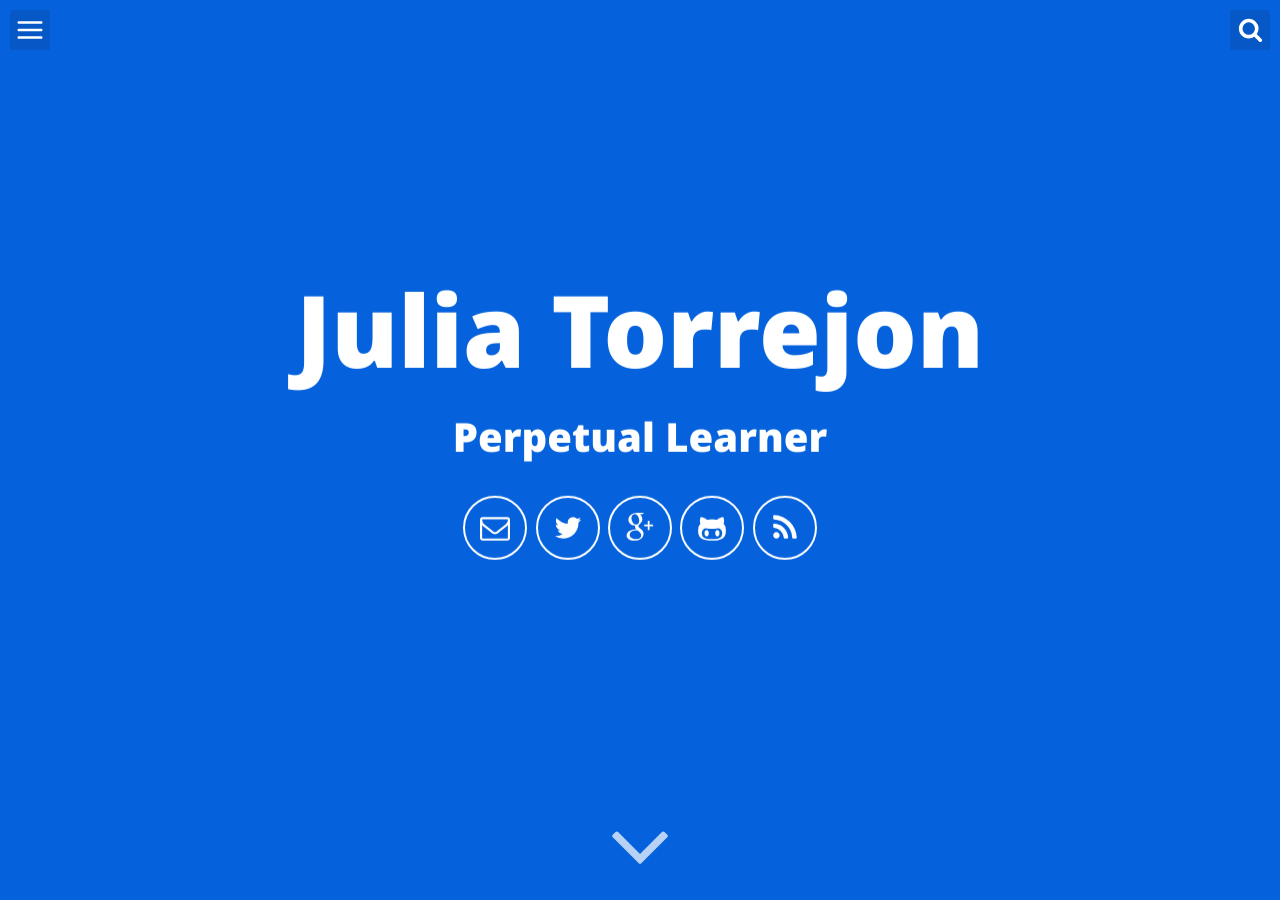
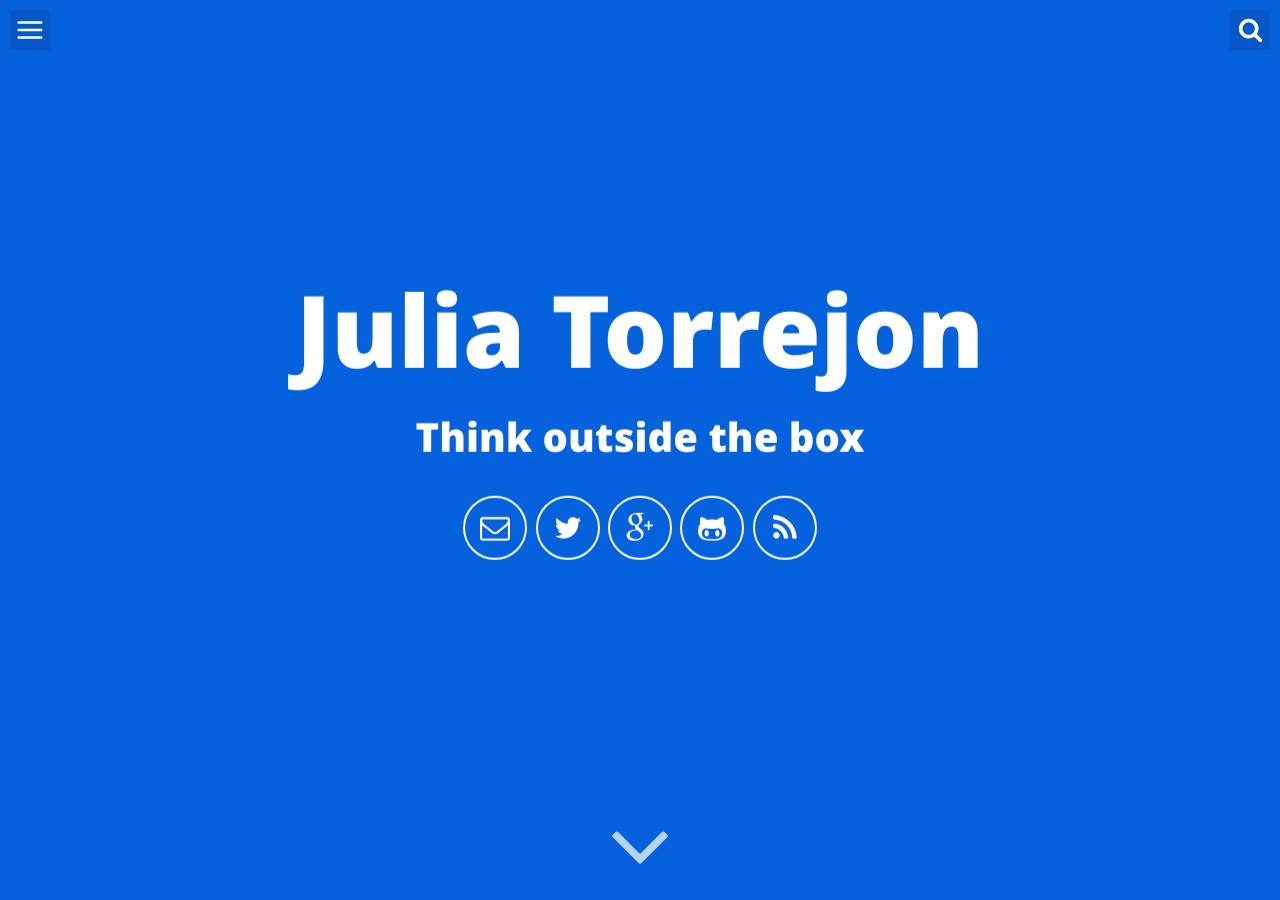
Before and after one commit to JuliaTorrejon/juliatorrejon.github.io, a Jekyll site: the page built from index.html, in a window 1280 px wide and 900 px high. Built offline with Jekyll 4.4.1, drawn with Linux system fonts in a browser that asks for light colours.

Commit message:
Update _config.yml

```diff
--- a/_config.yml
+++ b/_config.yml
@@ -6,8 +6,8 @@ url: "https://juliatorrejon.com" # the base hostname & protocol for your site e.
 
 # User settings
 username: Julia Torrejon
-user_description: Perpetual Learner
-user_title: Perpetual Learner
+user_description: Think outside the box
+user_title: Think outside the box
 email: juliatorrejon0@gmail.com
 twitter_username: JuliaTorrejon
 github_username:  JuliaTorrejon
```
